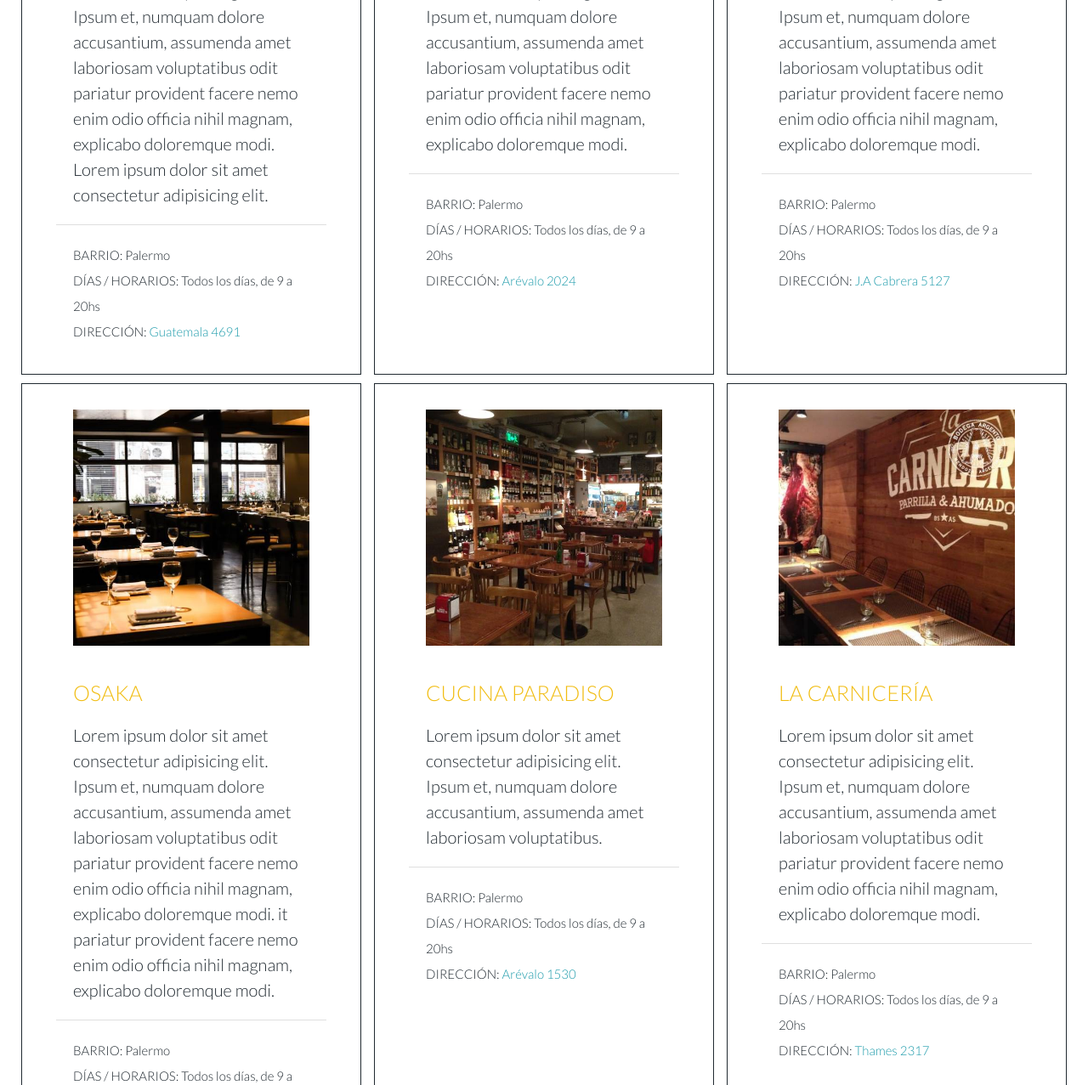
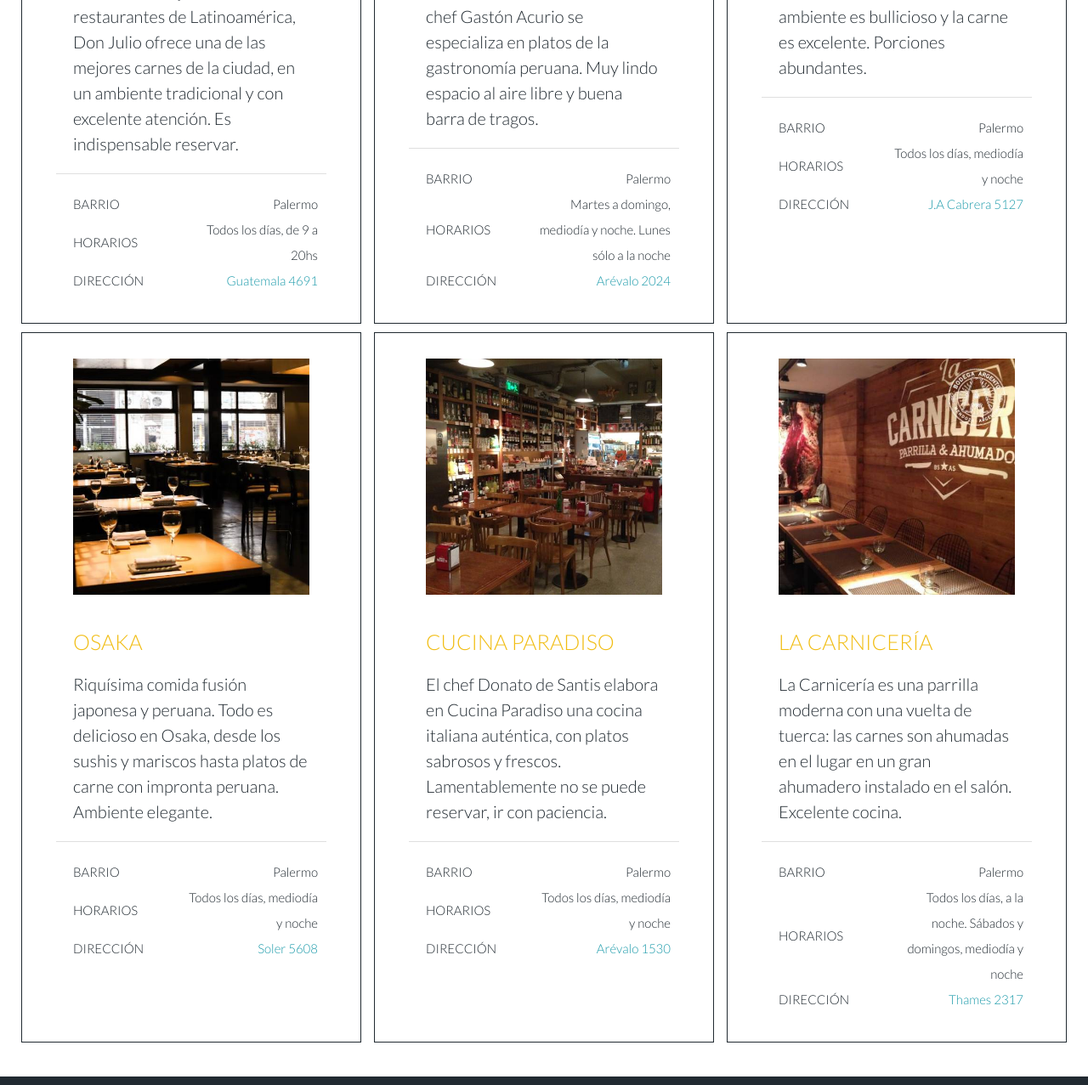
Before and after one commit to aurelia-mp/proyectoHotel, a website: page secciones/recomendaciones.html in a window 1280 px wide. Shown: the part 1470-2747 px from the top of the page at 85% size. Drawn offline with nearby package versions, Linux system fonts and the light colour scheme.

Commit message:
agregado de contenido real y modificaciones de estilo en Recomendaciones

```diff
--- a/scss/_cards.scss
+++ b/scss/_cards.scss
@@ -51,18 +51,8 @@
 			}
 	}
 
-/* Estilo de card para la página Recomendaciones */
+/* White Card: usada en la página Recomendaciones */
 .whiteCard{
 	@extend .customCard;
 	border: 0.5px solid map-get($paleta, 'main');
-
-    .datosReco{
-        padding-left: 0;
-        background-color: transparent;
-        text-align: left;
-        padding-top: 2rem;
-        margin-top: 2rem;
-        font-size: $textSm;
-        font-weight: 300;
-    }
 }
--- a/scss/_commons.scss
+++ b/scss/_commons.scss
@@ -27,3 +27,20 @@
   justify-content: $justify;
   align-items: $align;
 }
+
+/* Estilo de tabla con alíneación izquierda para la 1ra columna y derecha para la 2da - Utilizado en Info y Recomendaciones */
+.table-custom{
+  table{
+    font-weight: 300;
+    width: 100%;
+    border-collapse: collapse;
+  }
+  tr{
+    td:first-child{
+      text-align: left;
+    }
+    td:nth-child(2){
+      text-align: right;
+    }
+  }
+}
--- a/scss/_info.scss
+++ b/scss/_info.scss
@@ -7,21 +7,10 @@
 		margin:0;
 		/* Estilo de tabla de Horarios */
 		#horarios{
-			table{
-				font-weight: 300;
-				width: 100%;
-				border-collapse: collapse;
-			}
-
+			@extend .table-custom;
 			tr{
 				height: 7rem;
 				border-bottom: 0.5px solid map-get($paleta, 'light');
-				td:first-child{
-					text-align: left;
-				}
-				td:nth-child(2){
-					text-align: right;
-				}
 			}
 		}
 
--- /dev/null
+++ b/scss/_recomendaciones.scss
@@ -0,0 +1,24 @@
+.datosReco{
+    padding-left: 2rem;
+    background-color: transparent;
+    text-align: left;
+    padding-top: 2rem;
+    margin-top: 2rem;
+    @include texto(300, $textSm);
+    @extend .table-custom;
+    td:first-child{
+        text-transform: uppercase;
+      }
+    td:nth-child(2){
+        padding-left: 5rem;
+      }
+        tr{
+        @media only screen and (max-width:768px){
+            height: 4rem;
+            border-bottom: 1px solid map-get($paleta, 'light');
+            &:last-child{
+                border-bottom: 0px;
+            }
+        }
+    }
+}
--- a/scss/main.scss
+++ b/scss/main.scss
@@ -1,11 +1,12 @@
-@import "_commons.scss";
-@import "_fonts.scss";
-@import "_navbar.scss";
-@import "_header.scss";
-@import "_cards.scss";
-@import "_buttons.scss";
-@import "_index.scss";
-@import "_info.scss";
-@import "_sustentabilidad.scss";
-@import "_contacto.scss";
-@import "_footer.scss";
+@import "_commons";
+@import "_fonts";
+@import "_navbar";
+@import "_header";
+@import "_cards";
+@import "_buttons";
+@import "_index";
+@import "_info";
+@import "_recomendaciones";
+@import "_sustentabilidad";
+@import "_contacto";
+@import "_footer";
--- a/secciones/recomendaciones.html
+++ b/secciones/recomendaciones.html
@@ -70,12 +70,23 @@
 				      <div class="card-body">
 				        <h3 class="card-title titulo--xl text-uppercase">Parrilla Don Julio</h3>
 				        <div class="card-text fw-light">
-							<p>Lorem ipsum dolor sit amet consectetur adipisicing elit. Ipsum et, numquam dolore accusantium, assumenda amet laboriosam voluptatibus odit pariatur provident facere nemo enim odio officia nihil magnam, explicabo doloremque modi. Lorem ipsum dolor sit amet consectetur adipisicing elit. </p>
+							<p>Elegido repetidas veces como unos de los mejores restaurantes de Latinoamérica, Don Julio ofrece una de las mejores carnes de la ciudad, en un ambiente tradicional y con excelente atención. Es indispensable reservar.</p>
 						</div>
 						<div class="card-footer datosReco">
-							<p><span class="text-uppercase">Barrio</span>: Palermo</p>
-							<p><span class="text-uppercase">Días / horarios</span>: Todos los días, de 9 a 20hs</p>
-							<p><span class="text-uppercase">Dirección</span>: <a href="https://goo.gl/maps/5GTgZAFAEnetCMuQ9" target="_blank">Guatemala 4691</a></p>
+							<table>
+								<tr>
+									<td>Barrio</td>
+									<td>Palermo</td>
+								</tr>
+								<tr>
+									<td>Horarios</td>
+									<td>Todos los días, de 9 a 20hs</td>
+								</tr>
+								<tr>
+									<td>Dirección</td>
+									<td><a href="https://goo.gl/maps/5GTgZAFAEnetCMuQ9" target="_blank">Guatemala 4691</a></td>
+								</tr>
+							</table>
 						</div>
 				      </div>
 				    </div>
@@ -90,12 +101,23 @@
 				      <div class="card-body">
 				        <h3 class="card-title titulo--xl text-uppercase">La Mar Cebichería</h3>
 				        <div class="card-text fw-light">
-							<p>Lorem ipsum dolor sit amet consectetur adipisicing elit. Ipsum et, numquam dolore accusantium, assumenda amet laboriosam voluptatibus odit pariatur provident facere nemo enim odio officia nihil magnam, explicabo doloremque modi.</p>
+							<p>Como su homónimo en la ciudad de Lima, este restaurante del chef Gastón Acurio se especializa en platos de la gastronomía peruana. Muy lindo espacio al aire libre y buena barra de tragos.</p>
 						</div>
 						<div class="card-footer datosReco">
-							<p><span class="text-uppercase">Barrio</span>: Palermo</p>
-							<p><span class="text-uppercase">Días / horarios</span>: Todos los días, de 9 a 20hs</p>
-							<p><span class="text-uppercase">Dirección</span>: <a href="https://goo.gl/maps/TWEVAvc4RUYJw3hn8" target="_blank">Arévalo 2024</a></p>
+							<table>
+								<tr>
+									<td>Barrio</td>
+									<td>Palermo</td>
+								</tr>
+								<tr>
+									<td>Horarios</td>
+									<td>Martes a domingo, mediodía y noche. Lunes sólo a la noche</td>
+								</tr>
+								<tr>
+									<td>Dirección</td>
+									<td><a href="https://goo.gl/maps/TWEVAvc4RUYJw3hn8" target="_blank">Arévalo 2024</a></td>
+								</tr>
+							</table>
 						</div>
 				      </div>
 				    </div>
@@ -110,12 +132,23 @@
 				      <div class="card-body">
 				        <h3 class="card-title titulo--xl text-uppercase">Parrilla La Cabrera</h3>
 				        <div class="card-text fw-light">
-							<p>Lorem ipsum dolor sit amet consectetur adipisicing elit. Ipsum et, numquam dolore accusantium, assumenda amet laboriosam voluptatibus odit pariatur provident facere nemo enim odio officia nihil magnam, explicabo doloremque modi.</p>
+							<p>Una parrilla clásica en Palermo, una de las más concurridas. El ambiente es bullicioso y la carne es excelente. Porciones abundantes.</p>
 						</div>
 						<div class="card-footer datosReco">
-							<p><span class="text-uppercase">Barrio</span>: Palermo</p>
-							<p><span class="text-uppercase">Días / horarios</span>: Todos los días, de 9 a 20hs</p>
-							<p><span class="text-uppercase">Dirección</span>: <a href="https://goo.gl/maps/Z8JP6LYVTmgpcAjA7" target="_blank">J.A Cabrera 5127</a></p>
+							<table>
+								<tr>
+									<td>Barrio</td>
+									<td>Palermo</td>
+								</tr>
+								<tr>
+									<td>Horarios</td>
+									<td>Todos los días, mediodía y noche</td>
+								</tr>
+								<tr>
+									<td>Dirección</td>
+									<td><a href="https://goo.gl/maps/Z8JP6LYVTmgpcAjA7" target="_blank">J.A Cabrera 5127</a></td>
+								</tr>
+							</table>
 						</div>
 				      </div>
 				    </div>
@@ -130,12 +163,23 @@
 				      <div class="card-body">
 				        <h3 class="card-title titulo--xl text-uppercase">Osaka</h3>
 				        <div class="card-text fw-light">
-							<p>Lorem ipsum dolor sit amet consectetur adipisicing elit. Ipsum et, numquam dolore accusantium, assumenda amet laboriosam voluptatibus odit pariatur provident facere nemo enim odio officia nihil magnam, explicabo doloremque modi. it pariatur provident facere nemo enim odio officia nihil magnam, explicabo doloremque modi. </p>
+							<p>Riquísima comida fusión japonesa y peruana. Todo es delicioso en Osaka, desde los sushis y mariscos hasta platos de carne con impronta peruana. Ambiente elegante.</p>
 						</div>
 						<div class="card-footer datosReco">
-							<p><span class="text-uppercase">Barrio</span>: Palermo</p>
-							<p><span class="text-uppercase">Días / horarios</span>: Todos los días, de 9 a 20hs</p>
-							<p><span class="text-uppercase">Dirección</span>: <a href="https://goo.gl/maps/K9VgTVN7LzjcRgQ98" target="_blank">Soler 5608</a></p>
+							<table>
+								<tr>
+									<td>Barrio</td>
+									<td>Palermo</td>
+								</tr>
+								<tr>
+									<td>Horarios</td>
+									<td>Todos los días, mediodía y noche</td>
+								</tr>
+								<tr>
+									<td>Dirección</td>
+									<td><a href="https://goo.gl/maps/K9VgTVN7LzjcRgQ98" target="_blank">Soler 5608</a></td>
+								</tr>
+							</table>
 						</div>
 				      </div>
 				    </div>
@@ -150,12 +194,23 @@
 				      <div class="card-body">
 				        <h3 class="card-title titulo--xl text-uppercase">Cucina Paradiso</h3>
 				        <div class="card-text fw-light">
-							<p>Lorem ipsum dolor sit amet consectetur adipisicing elit. Ipsum et, numquam dolore accusantium, assumenda amet laboriosam voluptatibus.</p>
+							<p>El chef Donato de Santis elabora en Cucina Paradiso una cocina italiana auténtica, con platos sabrosos y frescos. Lamentablemente no se puede reservar, ir con paciencia.</p>
 						</div>
 						<div class="card-footer datosReco">
-							<p><span class="text-uppercase">Barrio</span>: Palermo</p>
-							<p><span class="text-uppercase">Días / horarios</span>: Todos los días, de 9 a 20hs</p>
-							<p><span class="text-uppercase">Dirección</span>: <a href="https://goo.gl/maps/hg218DC5osMH8jZn7" target="_blank">Arévalo 1530</a></p>
+							<table>
+								<tr>
+									<td>Barrio</td>
+									<td>Palermo</td>
+								</tr>
+								<tr>
+									<td>Horarios</td>
+									<td>Todos los días, mediodía y noche</td>
+								</tr>
+								<tr>
+									<td>Dirección</td>
+									<td><a href="https://goo.gl/maps/hg218DC5osMH8jZn7" target="_blank">Arévalo 1530</a></td>
+								</tr>
+							</table>
 						</div>
 				      </div>
 				    </div>
@@ -170,12 +225,23 @@
 				      <div class="card-body">
 				        <h3 class="card-title titulo--xl text-uppercase">La Carnicería</h3>
 				        <div class="card-text fw-light">
-							<p>Lorem ipsum dolor sit amet consectetur adipisicing elit. Ipsum et, numquam dolore accusantium, assumenda amet laboriosam voluptatibus odit pariatur provident facere nemo enim odio officia nihil magnam, explicabo doloremque modi.</p>
+							<p>La Carnicería es una parrilla moderna con una vuelta de tuerca: las carnes son ahumadas en el lugar en un gran ahumadero instalado en el salón. Excelente cocina.</p>
 						</div>
 						<div class="card-footer datosReco">
-							<p><span class="text-uppercase">Barrio</span>: Palermo</p>
-							<p><span class="text-uppercase">Días / horarios</span>: Todos los días, de 9 a 20hs</p>
-							<p><span class="text-uppercase">Dirección</span>: <a href="https://goo.gl/maps/fj1Wkfw95WreXWfKA">Thames 2317</a></p>
+							<table>
+								<tr>
+									<td>Barrio</td>
+									<td>Palermo</td>
+								</tr>
+								<tr>
+									<td>Horarios</td>
+									<td>Todos los días, a la noche. Sábados y domingos, mediodía y noche</td>
+								</tr>
+								<tr>
+									<td>Dirección</td>
+									<td><a href="https://goo.gl/maps/fj1Wkfw95WreXWfKA">Thames 2317</a></td>
+								</tr>
+							</table>
 						</div>
 				      </div>
 				    </div>
```
Also changed, not shown: css/style.css.
